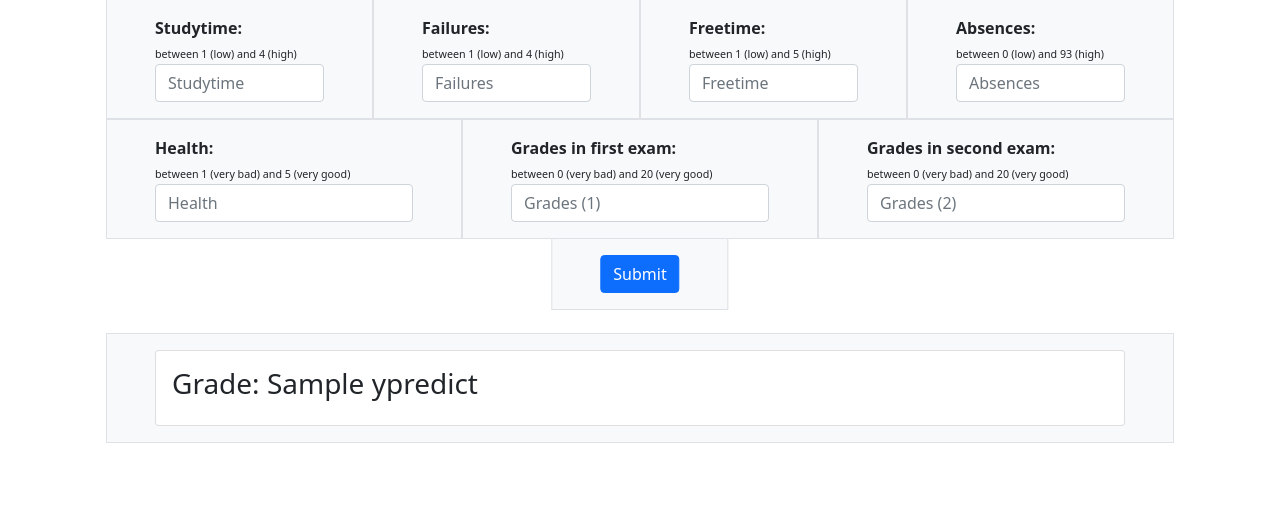
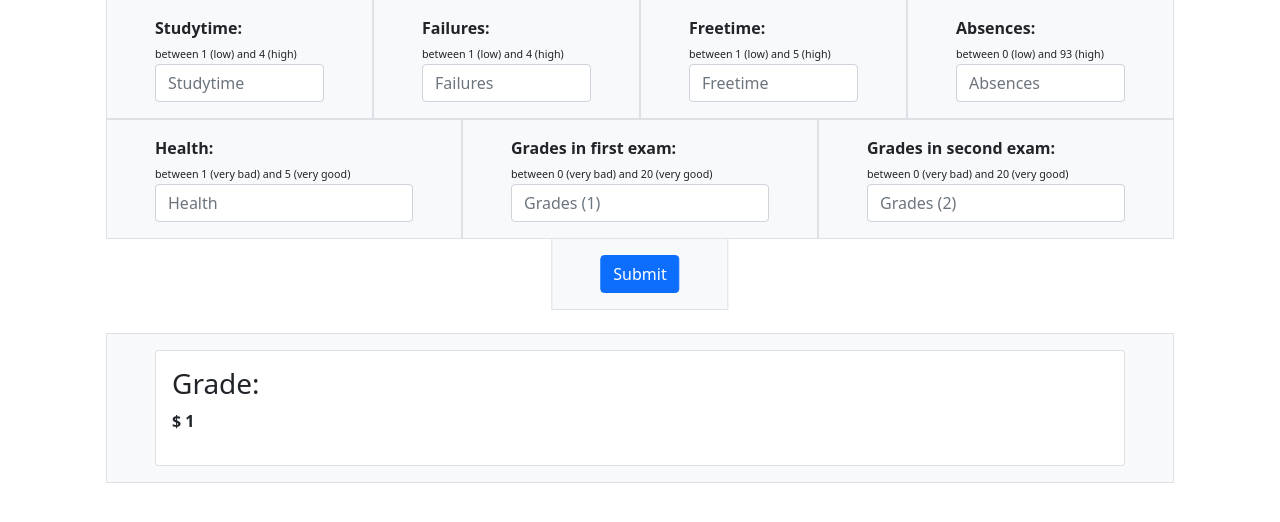
Before and after one commit to sushant822/sutdent_grade, a Flask app: template templates/houseprice.html in a window 1280 px wide. Shown: the part 57-579 px from the top of the page. Run offline with Flask 2, Linux system fonts and the light colour scheme; the template is opened without the code that fills it: most values are stand-ins (such as "Sample title", 1, 10 or a date in 2020); some libraries are stand-ins or nearby versions.

Commit message:
Update houseprice.html

```diff
--- a/templates/houseprice.html
+++ b/templates/houseprice.html
@@ -97,7 +97,9 @@
         <div class="row mx-lg-n5">
           <div class="col py-3 px-lg-5 border bg-light"><div class="card">
             <div class="card-body">
-              <h3>Grade: {{ Ypredict }}
+              <h3>Grade: {% for item in Ypredict %}</h3>
+              <p><strong>$ {{item[0]}}</strong></p>
+              {% endfor %}
             </div>
           </div></div>
         </div>
```
